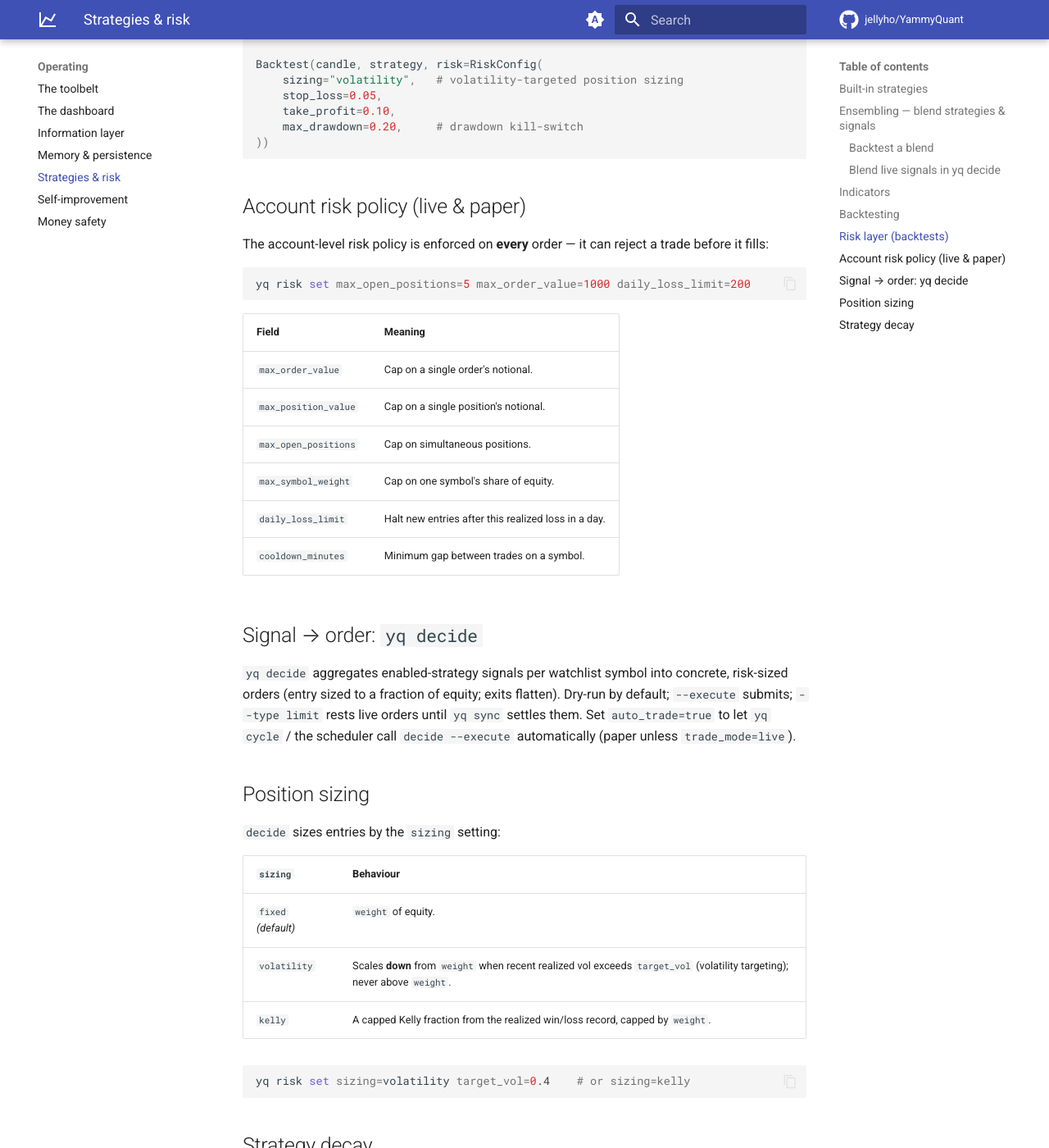
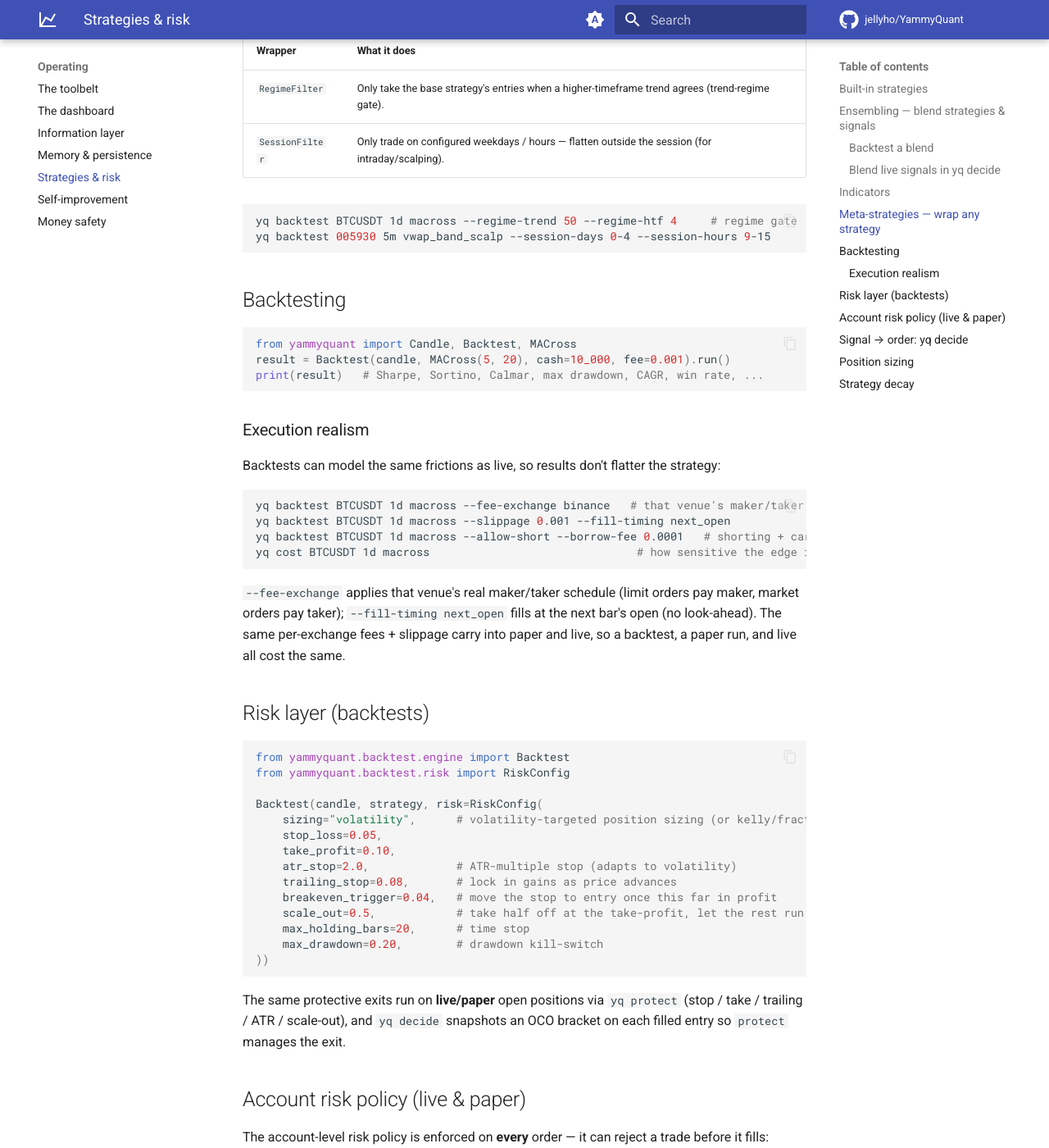
Before and after one commit to jellyho/YammyQuant, an MkDocs documentation site: the page built from docs/strategies.md, in a window 1280 px wide and 1400 px high, scrolled down 3254 px. Shown: the whole window at 82% size. Built offline with MkDocs 1.6.1 and Material for MkDocs 9.7.7, drawn with Linux system fonts in a browser that asks for light colours; comment, search, counter and statistics services are not loaded; some of the changed text lies outside the part shown.

Commit message:
Surface the realism work in the dashboard + refresh the docs site (#79)
Dashboard:
- New "Fees & realism" panel (GET /api/fees): the active venue's real
  maker/taker fees + the slippage applied to paper fills.
- New "Data integrity" panel (GET /api/integrity): per-series gap/dup/bad-OHLC
  audit with a "stock sessions" toggle (overnight/weekend gaps expected).
- Add `slippage` to the Control center settings grid.

Docs (gh-pages source, auto-deployed by docs.yml on push to master):
- index: a "backtest -> paper -> live with the same costs" section.
- toolbelt: yq settings, yq integrity --sessions, yq resample, yq cost,
  yq ensemble, yq protect, yq listen, and the backtest fee/slippage/short flags.
- strategies: the 4 intraday/scalping strategies, session_vwap, the
  RegimeFilter/SessionFilter meta-strategies, execution-realism flags, and the
  full RiskConfig (ATR/trailing/breakeven/scale-out/time stops).
- dashboard + safety: document the new panels and the paper-mirrors-live model.

Tests: /api/fees and /api/integrity covered; ruff clean, 357 passing,
mkdocs --strict builds clean.


Claude-Session: https://claude.ai/code/session_013Byx5gYnWgTGdUFsbqiVoE

Co-authored-by: Claude <noreply@anthropic.com>

````diff
--- a/docs/strategies.md
+++ b/docs/strategies.md
@@ -27,6 +27,8 @@ via `yq optimize <sym> <interval> <name>` (each ships a default parameter grid).
     | `donchian_breakout` | Break of the N-bar high/low channel. |
     | `bollinger_breakout` | Close breaking outside the Bollinger Bands. |
     | `keltner_breakout` | Break of the Keltner channel (EMA ± ATR). |
+    | `opening_range_breakout` | Break of the day's opening range (intraday; optional end-of-day flatten). |
+    | `volume_spike_breakout` | Breakout confirmed by a volume spike vs the recent average. |
 
 === "Mean reversion / scalping"
 
@@ -40,6 +42,15 @@ via `yq optimize <sym> <interval> <name>` (each ships a default parameter grid).
     | `cci_reversion` | CCI reversal at ±threshold. |
     | `mfi_reversion` | Money-Flow-Index (volume RSI) reversal. |
     | `vwap_reversion` | Fade deviations from rolling VWAP. |
+    | `vwap_band_scalp` | Fade session-VWAP ± σ bands back toward VWAP (intraday scalp). |
+    | `micro_pullback` | Buy shallow pullbacks within an established up-trend (fast/slow EMA). |
+
+!!! tip "Scalping (5m / 15m)"
+    The intraday set — `opening_range_breakout`, `vwap_band_scalp`,
+    `volume_spike_breakout`, `micro_pullback` — targets shorter timeframes.
+    Pair them with a **session filter** (trade only chosen weekdays/hours), the
+    session-resetting `session_vwap` indicator, and `yq integrity --sessions` so
+    overnight gaps in stock data don't read as missing bars.
 
 ## Ensembling — blend strategies & signals
 
@@ -92,7 +103,7 @@ All strategies build on a dependency-free indicator library, callable directly:
 
 | Family | Indicators |
 |---|---|
-| Moving averages | `sma` `ema` `wma` `hma` `dema` `tema` `vwma` `vwap` |
+| Moving averages | `sma` `ema` `wma` `hma` `dema` `tema` `vwma` `vwap` `session_vwap` |
 | Momentum / oscillators | `rsi` `macd` `ppo` `roc` `momentum` `trix` `stoch` `stoch_rsi` `williams_r` `cci` `mfi` |
 | Volatility / channels | `atr` `tr` `natr` `stddev` `zscore` `bbands` `bbwidth` `keltner` `donchian` `supertrend` `psar` `adx` |
 | Volume | `obv` `cmf` `vwma` `mfi` |
@@ -109,6 +120,20 @@ Multi-output indicators (`macd`, `stoch`, `stoch_rsi`, `bbands`, `adx`,
 `keltner`, `donchian`, `supertrend`) return a `DataFrame`; the rest return a
 `Series` aligned to the candle index.
 
+## Meta-strategies — wrap any strategy
+
+Two wrappers add a gate around a base strategy without changing it:
+
+| Wrapper | What it does |
+|---|---|
+| `RegimeFilter` | Only take the base strategy's entries when a higher-timeframe trend agrees (trend-regime gate). |
+| `SessionFilter` | Only trade on configured weekdays / hours — flatten outside the session (for intraday/scalping). |
+
+```bash
+yq backtest BTCUSDT 1d macross --regime-trend 50 --regime-htf 4     # regime gate
+yq backtest 005930 5m vwap_band_scalp --session-days 0-4 --session-hours 9-15
+```
+
 ## Backtesting
 
 ```python
@@ -117,6 +142,23 @@ result = Backtest(candle, MACross(5, 20), cash=10_000, fee=0.001).run()
 print(result)   # Sharpe, Sortino, Calmar, max drawdown, CAGR, win rate, ...
 ```
 
+### Execution realism
+
+Backtests can model the same frictions as live, so results don't flatter the
+strategy:
+
+```bash
+yq backtest BTCUSDT 1d macross --fee-exchange binance   # that venue's maker/taker
+yq backtest BTCUSDT 1d macross --slippage 0.001 --fill-timing next_open
+yq backtest BTCUSDT 1d macross --allow-short --borrow-fee 0.0001   # shorting + carry
+yq cost BTCUSDT 1d macross                               # how sensitive the edge is to cost
+```
+
+`--fee-exchange` applies that venue's real maker/taker schedule (limit orders pay
+maker, market orders pay taker); `--fill-timing next_open` fills at the next bar's
+open (no look-ahead). The same per-exchange fees + slippage carry into paper and
+live, so a backtest, a paper run, and live all cost the same.
+
 ## Risk layer (backtests)
 
 ```python
@@ -124,12 +166,21 @@ from yammyquant.backtest.engine import Backtest
 from yammyquant.backtest.risk import RiskConfig
 
 Backtest(candle, strategy, risk=RiskConfig(
-    sizing="volatility",   # volatility-targeted position sizing
+    sizing="volatility",      # volatility-targeted position sizing (or kelly/fraction)
     stop_loss=0.05,
     take_profit=0.10,
-    max_drawdown=0.20,     # drawdown kill-switch
+    atr_stop=2.0,             # ATR-multiple stop (adapts to volatility)
+    trailing_stop=0.08,       # lock in gains as price advances
+    breakeven_trigger=0.04,   # move the stop to entry once this far in profit
+    scale_out=0.5,            # take half off at the take-profit, let the rest run
+    max_holding_bars=20,      # time stop
+    max_drawdown=0.20,        # drawdown kill-switch
 ))
 ```
+
+The same protective exits run on **live/paper** open positions via `yq protect`
+(stop / take / trailing / ATR / scale-out), and `yq decide` snapshots an OCO
+bracket on each filled entry so `protect` manages the exit.
 
 ## Account risk policy (live & paper)
 
````
Also changed, not shown: docs/dashboard.md (+3 -1 lines), docs/index.md (+15 -0 lines), docs/safety.md (+7 -0 lines), docs/toolbelt.md (+10 -2 lines), src/yammyquant/web/static/app.js (+39 -1 lines), src/yammyquant/web/static/index.html (+22 -0 lines), 2 other files.
